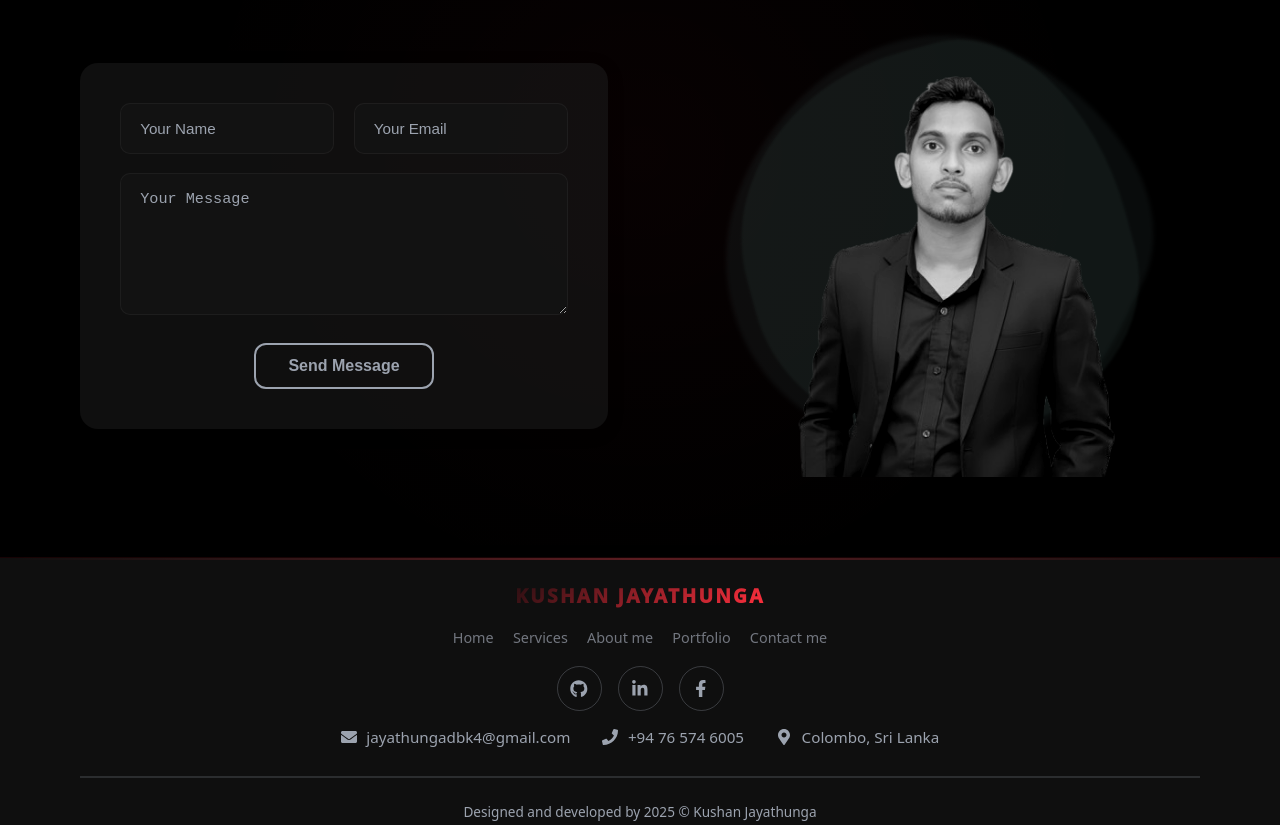
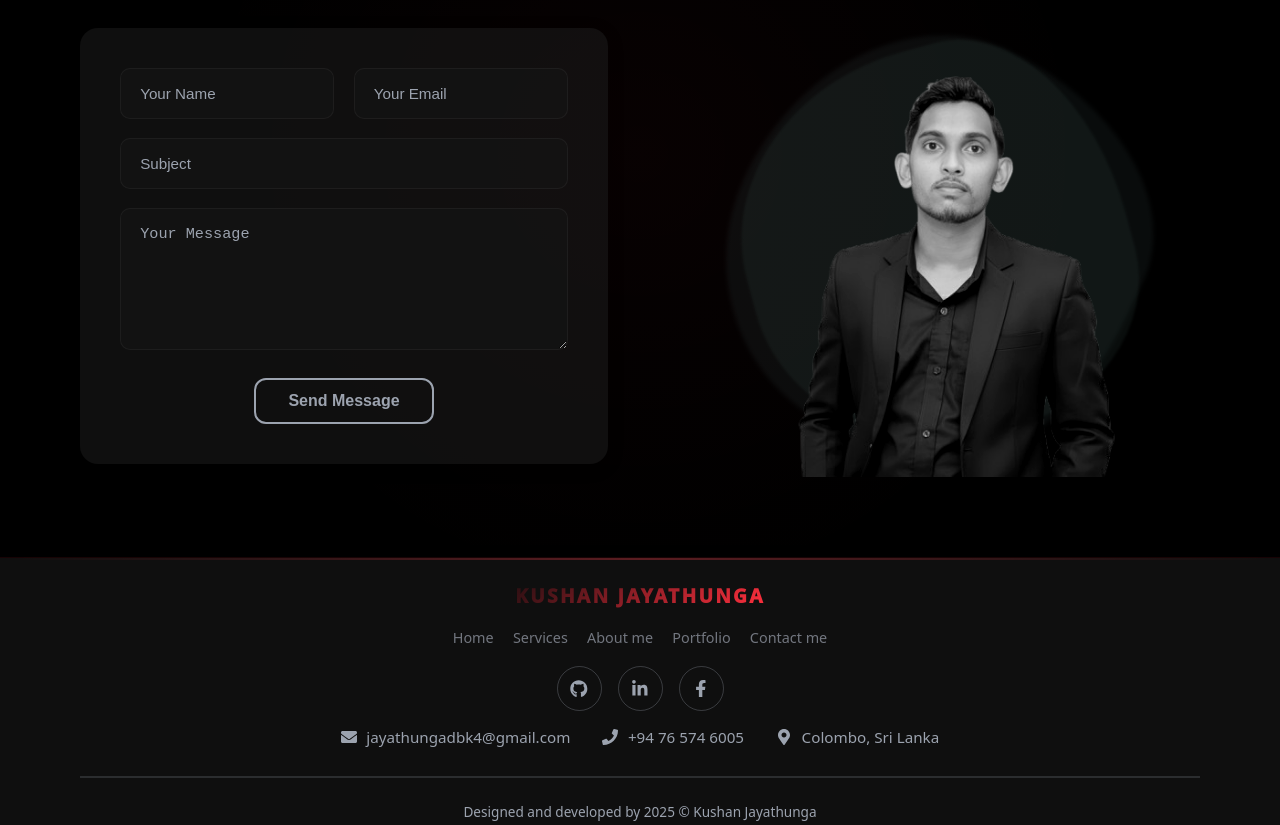
Before and after one commit to KushanDB/Kushan_Portfolio, a React (Create React App) app: page / in a window 1280 px wide. Shown: the part 5880-6705 px from the top of the page. Built offline with nearby package versions, Linux system fonts and the light colour scheme.

Commit message:
Update Contact.jsx

```diff
--- a/src/components/Contact.jsx
+++ b/src/components/Contact.jsx
@@ -46,6 +46,7 @@ const [result, setResult] = React.useState("");
                   <input type="text" placeholder="Your Name" required />
                   <input type="email" placeholder="Your Email" required />
                 </div>
+                <input type="text" placeholder="Subject" required />
                 <textarea rows="6" placeholder="Your Message" required />
                 <button type="submit" className="btn btn-accent">
                   {result ? result : "Send Message"}
```
